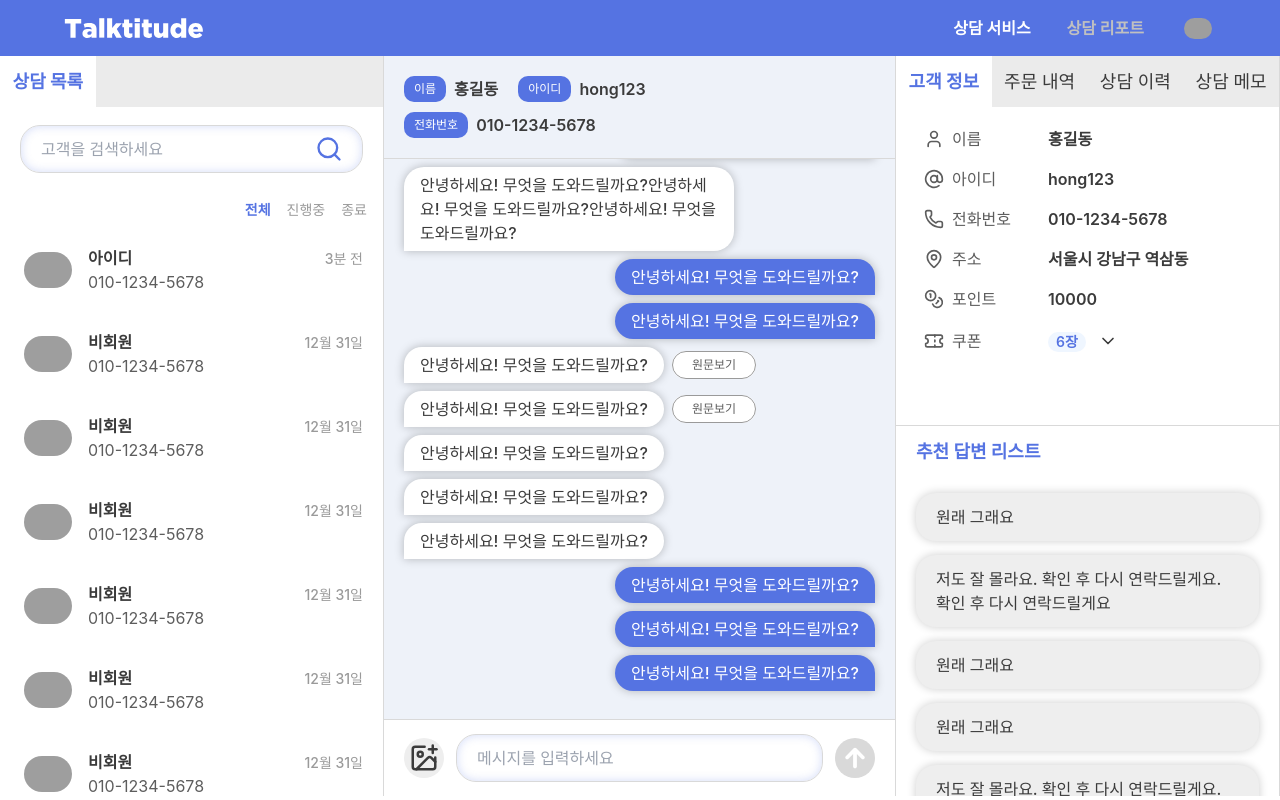
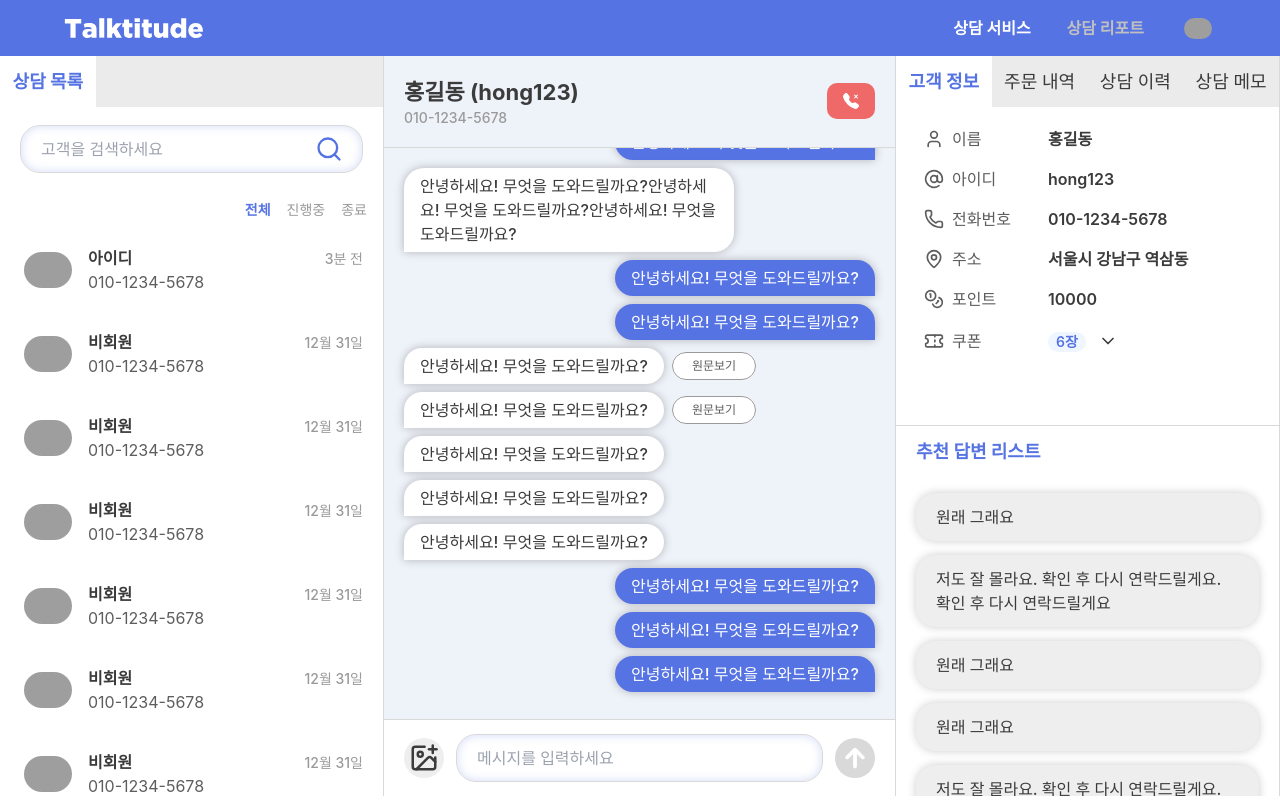
Before and after one commit to Talktitude/talktitude-agent-FE, a Next.js app: page /support in a window 1280 px wide. Built offline with nearby package versions, Linux system fonts and the light colour scheme; grey boxes are pictures that could not be loaded; a web font is replaced by a local one.

Commit message:
feat: 상담 채팅 종료 버튼 추가 (#47)

```diff
--- a/src/components/support/chatRoom/ChatHeader.tsx
+++ b/src/components/support/chatRoom/ChatHeader.tsx
@@ -1,28 +1,32 @@
 import type { ChatHeaderInfoType } from '@/types/support';
-import Badge from '@/components/common/Badge';
-
-function InfoRow({ label, value }: { label: string; value: string }) {
-  return (
-    <div className="flex flex-row gap-2 items-center">
-      <Badge>{label}</Badge>
-      <span className="text-textBlack text-base font-semibold">{value}</span>
-    </div>
-  );
-}
+import { BsTelephoneXFill } from 'react-icons/bs';
 
 interface ChatHeaderProps {
   chatInfo: ChatHeaderInfoType;
 }
 
 export default function ChatHeader({ chatInfo }: ChatHeaderProps) {
+  const handleSupportEnd = (sessionId: number) => {
+    console.log(sessionId);
+  };
+
   return (
-    <div className="sticky top-0 bg-bgLightBlue border-b border-lineGray p-5 m-0">
-      <div className="flex flex-col items-start gap-2.5">
-        <div className="flex flex-row gap-5 items-center">
-          <InfoRow label="이름" value={chatInfo.clientName} />
-          <InfoRow label="아이디" value={chatInfo.clientId} />
+    <div className="sticky top-0 bg-bgLightBlue border-b border-lineGray p-5 m-0 flex flex-row items-center justify-between">
+      <div className="flex flex-col items-start">
+        <div className="text-textBlack text-xl font-bold">
+          {chatInfo.clientName} ({chatInfo.clientId})
         </div>
-        <InfoRow label="전화번호" value={chatInfo.clientPhone} />
+        <div className="text-textLightGray text-sm font-medium leading-tight">
+          {chatInfo.clientPhone}
+        </div>
+      </div>
+      <div className="flex flex-row gap-2">
+        <button
+          className="px-4 py-2.5 font-semibold rounded-[10px] text-sm w-full bg-textRed text-white hover:bg-textRed/80 transition-colors flex items-center gap-2"
+          onClick={() => handleSupportEnd(chatInfo.sessionId)}
+        >
+          <BsTelephoneXFill className="w-4 h-4" />
+        </button>
       </div>
     </div>
   );
```
